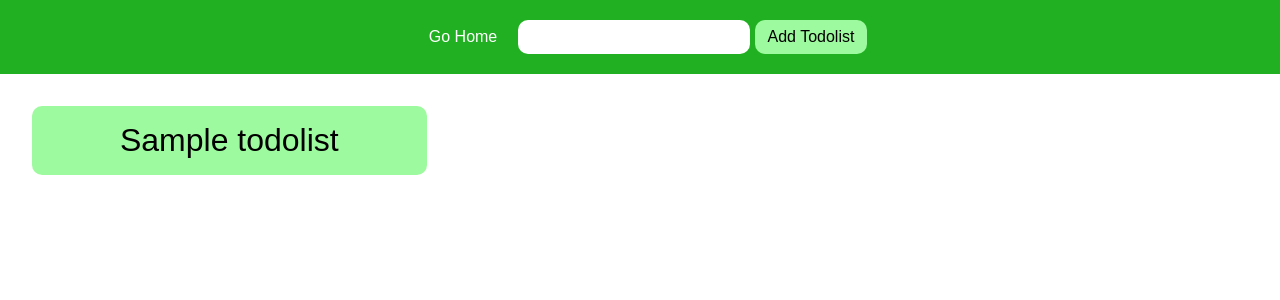
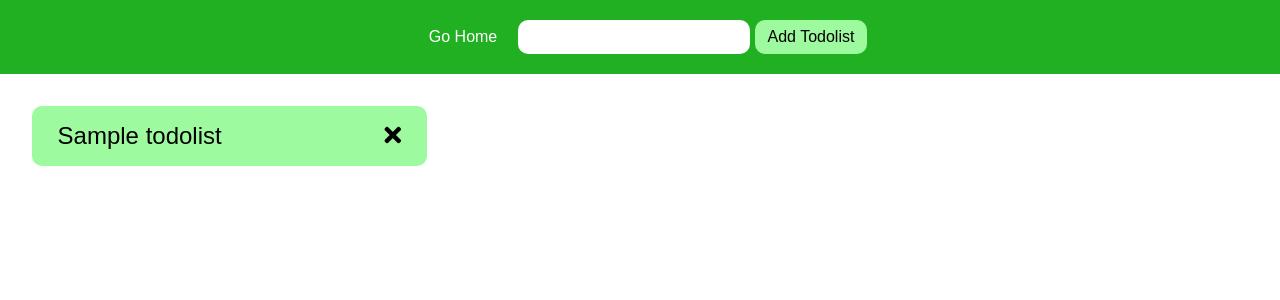
Before and after one commit to daniel-deru/first-django-app, a Django app: page / in a window 1280 px wide. Shown: the top 300 px of the page. Run offline with Django 3.2, Linux system fonts and the light colour scheme; tables that the repository leaves empty hold one stand-in row (values such as "Sample post"); some libraries are stand-ins or nearby versions.

Commit message:
Added the ability to delete todos

```diff
--- a/firstapp/main/templates/main/main.html
+++ b/firstapp/main/templates/main/main.html
@@ -23,6 +23,7 @@
         {% for todo in todos %}
             <div class="todo-container">
                 <a href="{% url 'todos' todo.id%}">{{ todo }}</a>
+                <a href="{% url 'home' todo.id %}"><i class="fas fa-times"></i></a>
             </div>
         {% endfor %}
     </div>
--- a/firstapp/main/urls.py
+++ b/firstapp/main/urls.py
@@ -2,7 +2,9 @@ from django.urls import path
 from . import views
 
 urlpatterns = [
-    path('', views.index, name="index"),
+    path('login/', views.login, name="login"),
+    path('', views.index, name='index'),
+    path('<int:todo_id>/', views.home, name="home"),
     path('todo/<int:todo_id>', views.todos, name="todos"),
     path("delete/<int:item_id>", views.delete, name="delete")
 ]
--- a/firstapp/main/views.py
+++ b/firstapp/main/views.py
@@ -1,6 +1,9 @@
 from django.shortcuts import render, redirect
 from django.http import HttpResponse
 from .models import TodoList, TodoListItems
+
+def login(request):
+    pass
 
 def index(request):
     if request.method == "POST":
@@ -9,8 +12,14 @@ def index(request):
             todolist = TodoList(name=todo)
             todolist.save()
             redirect("index")
+
     todos = TodoList.objects.all()
     return render(request, "main/main.html", {"todos": todos})
+
+def home(request, todo_id):
+    delete_todo = TodoList.objects.get(id=todo_id)
+    delete_todo.delete()
+    return redirect('index')
 
 def todos(request, todo_id):
     todo = TodoList.objects.get(id=todo_id)
--- a/firstapp/static/css/main.css
+++ b/firstapp/static/css/main.css
@@ -17,10 +17,13 @@ body {
     height: fit-content;
     padding: 1rem 1.6rem;
     border-radius: 10px;
+    display: flex;
+    justify-content: space-between;
 }
 
 .todo-container a{
-    font-size: 2em;
+    display: block;
+    font-size: 1.5rem;
     text-decoration: none;
     color: black;
 }
```
Also changed, not shown: firstapp/db.sqlite3.
